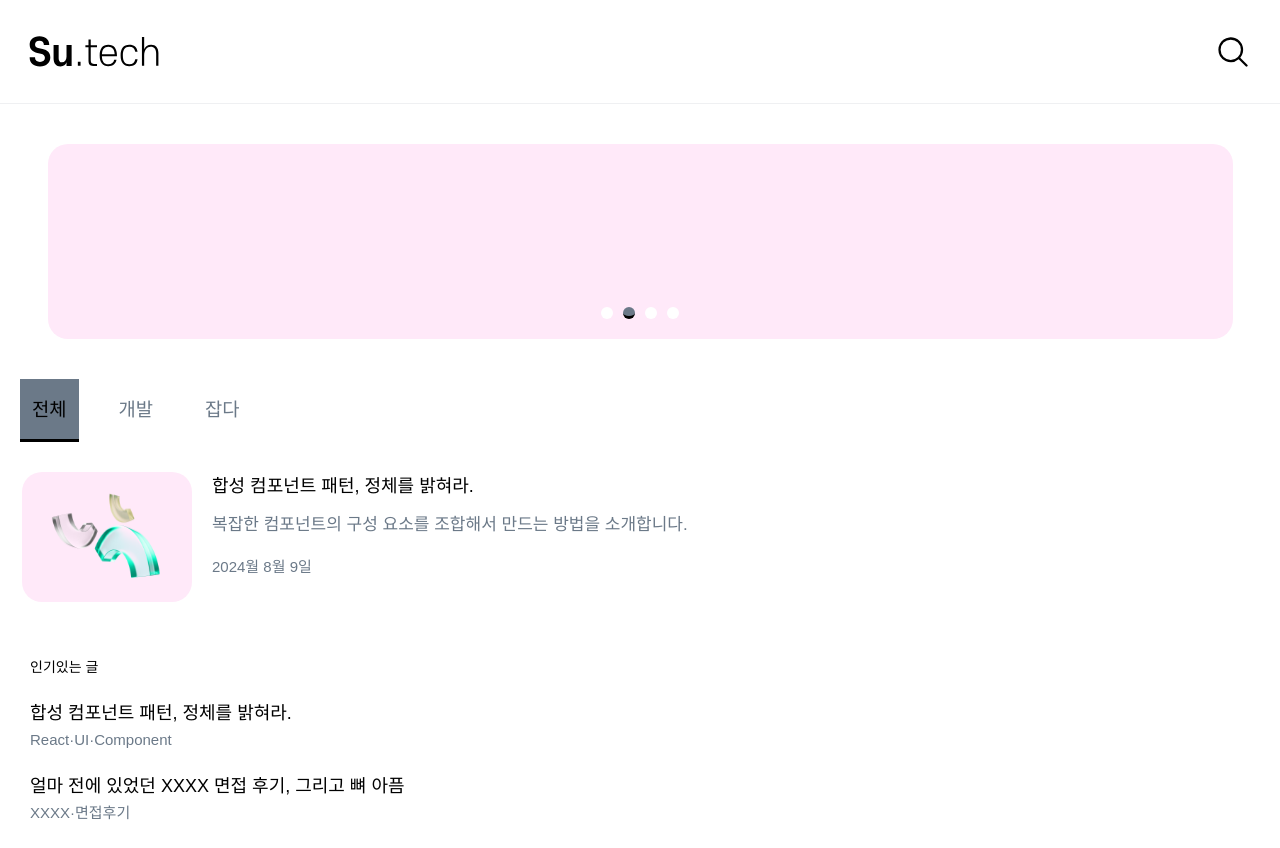
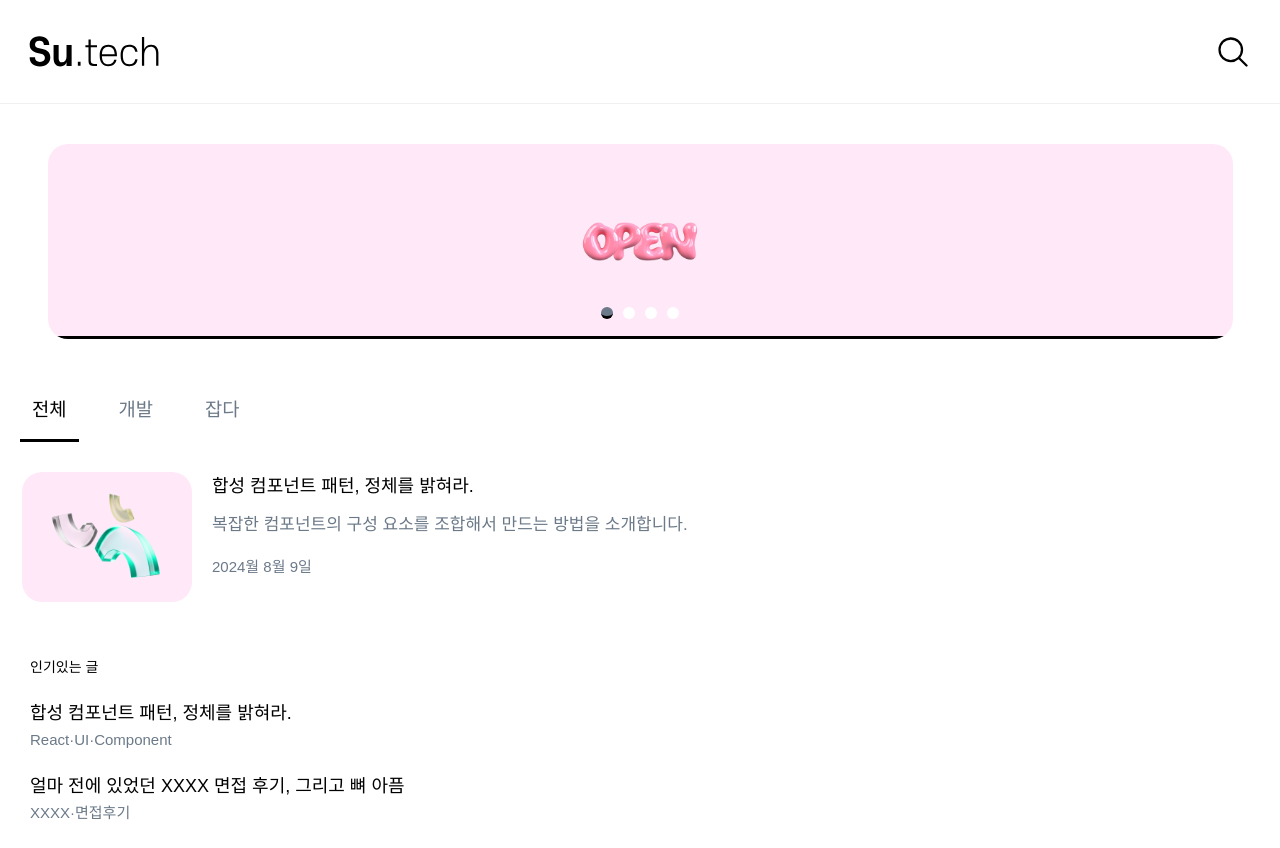
Before and after one commit to jangsumin/Su.tech, a Next.js app in the folder client/: page / in a window 1280 px wide. Built offline with nearby package versions, Linux system fonts and the light colour scheme; a web font is replaced by a local one.

Commit message:
refactor: CarouselContext 내부에서 현재 단계를 나타내는 current 값을 공유하도록 리팩토링

```diff
--- a/client/src/app/page.tsx
+++ b/client/src/app/page.tsx
@@ -1,8 +1,11 @@
+import Image from "next/image";
 import Navbar from "@/components/navbar/Navbar";
 import Carousel from "@/components/carousel/Carousel";
 import Tab from "@/components/tab/Tab";
 import PostPreview from "@/components/post-preview/PostPreview";
 import PopularPost from "@/components/popular-post/PopularPost";
+import Content from "@/components/carousel/Content";
+import Indicators from "@/components/carousel/Indicators";
 
 export default function Home() {
   return (
@@ -10,14 +13,19 @@ export default function Home() {
       <Navbar />
 
       <Carousel>
-        <Carousel.Content></Carousel.Content>
+        <Content index={0}>
+          <Image
+            src="/images/open.png"
+            alt="open"
+            fill
+            style={{ objectFit: "contain" }}
+          />
+        </Content>
 
-        <Carousel.PointerGroup>
-          <Carousel.PointerGroup.Pointer isSelected={false} />
-          <Carousel.PointerGroup.Pointer isSelected={true} />
-          <Carousel.PointerGroup.Pointer isSelected={false} />
-          <Carousel.PointerGroup.Pointer isSelected={false} />
-        </Carousel.PointerGroup>
+        <Content index={1}></Content>
+        <Content index={2}></Content>
+
+        <Indicators />
       </Carousel>
 
       <Tab />
--- a/client/src/components/carousel/Carousel.tsx
+++ b/client/src/components/carousel/Carousel.tsx
@@ -1,10 +1,20 @@
-import CarouselWrapper from "./CarouselWrapper";
-import Content from "./Content";
-import PointerGroup from "./PointerGroup";
+"use client";
 
-const Carousel = Object.assign(CarouselWrapper, {
-  Content: Content,
-  PointerGroup: PointerGroup,
-});
+import React, { ReactNode } from "react";
+import { CarouselProvider } from "./CarouselContext";
+import "./index.css";
+
+interface CarouselProps {
+  children: ReactNode;
+}
+
+const Carousel = ({ children }: CarouselProps) => {
+  const contentCount = React.Children.count(children);
+  return (
+    <CarouselProvider contentCount={contentCount}>
+      <div className="carousel-wrapper">{children}</div>
+    </CarouselProvider>
+  );
+};
 
 export default Carousel;
--- /dev/null
+++ b/client/src/components/carousel/CarouselContext.tsx
@@ -0,0 +1,40 @@
+import { createContext, useState, useContext, ReactNode } from "react";
+
+interface CarouselContextProps {
+  current: number;
+  setCurrent: (index: number) => void;
+  contentCount: number;
+}
+
+const CarouselContext = createContext<CarouselContextProps | undefined>(
+  undefined
+);
+
+export const useCarousel = () => {
+  const context = useContext(CarouselContext);
+
+  if (!context)
+    throw new Error(
+      "useCarousel 훅은 CarouselProvider 내부에서만 사용할 수 있습니다."
+    );
+
+  return context;
+};
+
+interface CarouselProviderProps {
+  children: ReactNode;
+  contentCount: number;
+}
+
+export const CarouselProvider = ({
+  children,
+  contentCount,
+}: CarouselProviderProps) => {
+  const [current, setCurrent] = useState<number>(0);
+
+  return (
+    <CarouselContext.Provider value={{ current, setCurrent, contentCount }}>
+      {children}
+    </CarouselContext.Provider>
+  );
+};
--- a/client/src/components/carousel/CarouselWrapper.tsx
+++ /dev/null
@@ -1,12 +0,0 @@
-import { ReactNode } from "react";
-import "./index.css";
-
-interface CarouselWrapperProps {
-  children?: ReactNode;
-}
-
-function CarouselWrapper({ children }: CarouselWrapperProps) {
-  return <div className="carousel-wrapper">{children}</div>;
-}
-
-export default CarouselWrapper;
--- a/client/src/components/carousel/Content.tsx
+++ b/client/src/components/carousel/Content.tsx
@@ -1,7 +1,24 @@
+"use client";
+
+import { ReactNode } from "react";
+import { useCarousel } from "./CarouselContext";
 import "./index.css";
 
-function CarouselContent() {
-  return <article className="content"></article>;
+interface ContentProps {
+  index: number;
+  children?: ReactNode;
 }
 
-export default CarouselContent;
+const Content = ({ index, children }: ContentProps) => {
+  const { current } = useCarousel();
+
+  return (
+    <article
+      className={`content ${current === index ? "selected" : "non-selected"}`}
+    >
+      {children}
+    </article>
+  );
+};
+
+export default Content;
--- /dev/null
+++ b/client/src/components/carousel/Indicators.tsx
@@ -0,0 +1,24 @@
+"use client";
+
+import { useCarousel } from "./CarouselContext";
+import "./index.css";
+
+const Indicators = () => {
+  const { current, setCurrent, contentCount } = useCarousel();
+
+  return (
+    <ul className="indicators-wrapper">
+      {Array.from({ length: contentCount }).map((_, index) => (
+        <li
+          className={`indicator ${
+            current === index ? "selected" : "non-selected"
+          }`}
+          key={index}
+          onClick={() => setCurrent(index)}
+        ></li>
+      ))}
+    </ul>
+  );
+};
+
+export default Indicators;
--- a/client/src/components/carousel/PointerGroup.tsx
+++ /dev/null
@@ -1,24 +0,0 @@
-import { ReactNode } from "react";
-import "./index.css";
-
-interface PointerProps {
-  isSelected: boolean;
-}
-
-interface PointerWrapperProps {
-  children?: ReactNode;
-}
-
-function Pointer({ isSelected }: PointerProps) {
-  return (
-    <li className={`pointer ${isSelected ? "selected" : "non-selected"}`}></li>
-  );
-}
-
-function PointerWrapper({ children }: PointerWrapperProps) {
-  return <ul className="pointer-wrapper">{children}</ul>;
-}
-
-export default Object.assign(PointerWrapper, {
-  Pointer: Pointer,
-});
--- a/client/src/components/carousel/index.css
+++ b/client/src/components/carousel/index.css
@@ -14,7 +14,15 @@
   background-color: var(--selected-background);
 }
 
-.pointer-wrapper {
+.carousel-wrapper > .selected {
+  display: block;
+}
+
+.carousel-wrapper > .non-selected {
+  display: none;
+}
+
+.indicators-wrapper {
   height: 1.2rem;
   position: absolute;
   left: 50%;
@@ -24,17 +32,17 @@
   gap: 1rem;
 }
 
-.pointer {
+.indicator {
   cursor: pointer;
   width: 1.2rem;
   height: 1.2rem;
   border-radius: 50%;
 }
 
-.selected {
+.indicators-wrapper .selected {
   background-color: var(--sub-font);
 }
 
-.non-selected {
+.indicators-wrapper .non-selected {
   background-color: var(--main-background);
 }
```
Also changed, not shown: client/public/images/open.png (added).
